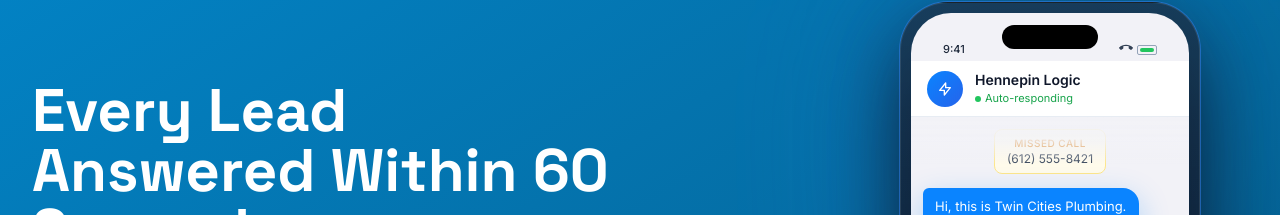
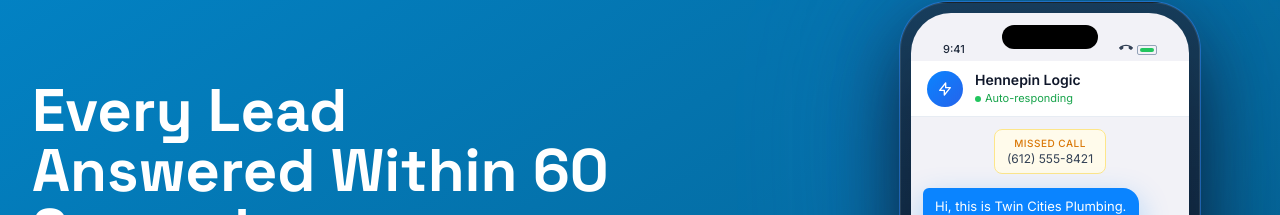
Before and after one commit to yirgareminick/hennepinlogic-site, a Next.js app: page / in a window 1280 px wide. Shown: the part 174-389 px from the top of the page. Built offline with nearby package versions, Linux system fonts and the light colour scheme.

Commit message:
remove screen fades

```diff
--- a/src/components/PhoneMockup.tsx
+++ b/src/components/PhoneMockup.tsx
@@ -290,8 +290,7 @@ export function PhoneMockup({
             </div>
           </div>
 
-          {/* Fade overlay at top of screen */}
-          <div className="absolute top-12 left-0 right-0 h-8 bg-gradient-to-b from-[#F2F2F7] to-transparent pointer-events-none z-15" />
+
 
           {/* Chat header */}
           <div className="absolute top-12 left-0 right-0 h-14 bg-white/95 backdrop-blur-sm border-b border-slate-200/80 flex items-center px-4 z-20">
@@ -309,8 +308,7 @@ export function PhoneMockup({
             </div>
           </div>
 
-          {/* Fade overlay at top of messages */}
-          <div className="absolute top-[6.5rem] left-0 right-0 h-12 bg-gradient-to-b from-[#F2F2F7] via-[#F2F2F7]/80 to-transparent pointer-events-none z-10" />
+
 
           {/* Messages container */}
           <div
```
